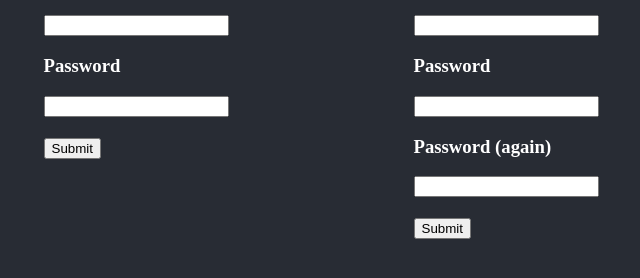
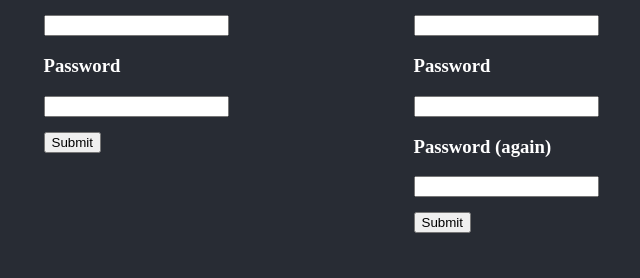
Before and after one commit to willacharlotte/scrabbly, a website: page src/frontend/html/login.html in a window 1280 px wide. Shown: the part 180-458 px from the top of the page, without its empty margins (319-959 px from the left). Drawn offline with Linux system fonts and the light colour scheme.

Commit message:
fix login

```diff
--- a/src/frontend/html/login.html
+++ b/src/frontend/html/login.html
@@ -20,9 +20,8 @@
           <input id="login-username" type="text" name="username" required />
           <label for="login-password"><h3>Password</h3></label>
           <input id="login-password" type="password" name="password" required />
-          <h3>
-            <button type="submit"><label>Submit</label></button>
-          </h3>
+          <br>
+          <input class="submit" type="submit" value="Submit" />
         </form>
       </section>
       <section id="register-section">
@@ -44,9 +43,8 @@
             name="password-verify"
             required
           />
-          <h3>
-            <button type="submit"><label>Submit</label></button>
-          </h3>
+          <br>
+          <input class="submit" type="submit" value="Submit" />
         </form>
       </section>
     </main>
```
